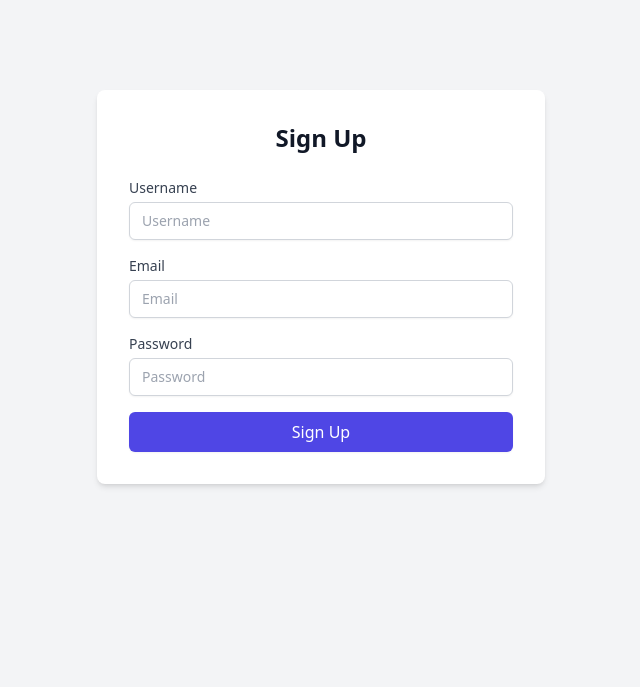
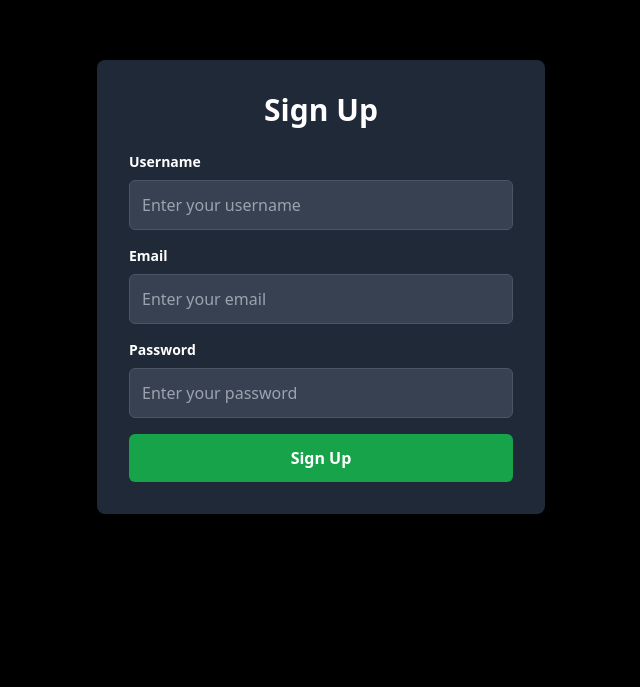
Before and after one commit to suhassk-hash/spotifyclone, a Next.js app: page /signup in a window 1280 px wide. Shown: the part 113-800 px from the top of the page, without its empty margins (319-959 px from the left). Built offline with nearby package versions, Linux system fonts and the light colour scheme; no server answers.

Commit message:
left component

```diff
--- a/src/app/(components)/header/page.tsx
+++ b/src/app/(components)/header/page.tsx
@@ -4,12 +4,8 @@ import search from "../../images/clipart742441.png";
     import { useSession, signOut } from 'next-auth/react';
     import { useRouter } from 'next/navigation';
 
-interface HeaderProps {
-    page: string;
-}
 
-
-const Header = ({ page }: HeaderProps) => {
+    const Header = ({ page }: { page: string }) => {
         const router = useRouter();
         const { data: session } = useSession();
 
@@ -25,7 +21,9 @@ const Header = ({ page }: HeaderProps) => {
                     <Image
                         src="https://uxwing.com/wp-content/themes/uxwing/download/brands-and-social-media/spotify-white-icon.png"
                         alt="Spotify Icon"
-                    className="w-20 py-2 px-6"
+                        width={80} // Set width here
+                        height={40} // Set height here
+                        className="py-2 px-6"
                     />
                     <div className="flex-grow flex items-center justify-center">
                         {page === "Home" && (
--- a/src/app/(components)/left/page.tsx
+++ b/src/app/(components)/left/page.tsx
@@ -23,7 +23,7 @@ const Left = () => {
                         <div className="color-white mx-2 bg-box py-2 pb-8 px-4 rounded-md">
                             <p className="text-m">Create your first playlist</p>
 
-                            <p className="text-xs py-1">It`&apos;`s easy, we`&apos;`ll help you</p>
+                            <p className="text-xs py-1">It&apos;s easy, we&apos;ll help you</p>
                             <button
                                 type="button"
                                 className="bg-white text-gray-800 mt-4 rounded-full"
--- a/src/app/page.tsx
+++ b/src/app/page.tsx
@@ -1,7 +1,6 @@
-"use client"
+
 import Header from "./(components)/header/page";
 import dbConnect from "../lib/dbConnect";
-
 const check=async ()=>{
     await dbConnect();
 }
@@ -10,6 +9,7 @@ export default function Home() {
     return (
         <div>
             <Header page="Home"/>
+
         </div>
     );
 }
--- a/src/app/signup/page.tsx
+++ b/src/app/signup/page.tsx
@@ -26,46 +26,46 @@ const SignupPage = () => {
     };
 
     return (
-        <div className="flex items-center justify-center min-h-screen bg-gray-100">
-            <div className="w-full max-w-md p-8 bg-white rounded-lg shadow-md">
-                <h1 className="text-2xl font-semibold text-center text-gray-900 mb-6">Sign Up</h1>
+        <div className="flex flex-col items-center justify-center h-screen bg-black text-white">
+            <div className="w-full max-w-md p-8 bg-gray-800 rounded-lg shadow-lg">
+                <h1 className="text-3xl font-bold mb-6 text-center">Sign Up</h1>
                 <form onSubmit={handleSubmit} className="space-y-4">
-                    <div>
-                        <label htmlFor="username" className="block text-sm font-medium text-gray-700">Username</label>
+                    <div className="flex flex-col">
+                        <label htmlFor="username" className="text-sm font-semibold mb-2">Username</label>
                         <input
                             type="text"
                             id="username"
-                            placeholder="Username"
+                            placeholder="Enter your username"
                             value={username}
                             onChange={(e) => setUsername(e.target.value)}
-                            className="mt-1 block w-full px-3 py-2 border border-gray-300 rounded-md shadow-sm focus:outline-none focus:ring-indigo-500 focus:border-indigo-500 sm:text-sm"
+                            className="p-3 rounded-md bg-gray-700 text-white border border-gray-600 outline-none focus:border-green-500"
                         />
                     </div>
-                    <div>
-                        <label htmlFor="email" className="block text-sm font-medium text-gray-700">Email</label>
+                    <div className="flex flex-col">
+                        <label htmlFor="email" className="text-sm font-semibold mb-2">Email</label>
                         <input
                             type="email"
                             id="email"
-                            placeholder="Email"
+                            placeholder="Enter your email"
                             value={email}
                             onChange={(e) => setEmail(e.target.value)}
-                            className="mt-1 block w-full px-3 py-2 border border-gray-300 rounded-md shadow-sm focus:outline-none focus:ring-indigo-500 focus:border-indigo-500 sm:text-sm"
+                            className="p-3 rounded-md bg-gray-700 text-white border border-gray-600 outline-none focus:border-green-500"
                         />
                     </div>
-                    <div>
-                        <label htmlFor="password" className="block text-sm font-medium text-gray-700">Password</label>
+                    <div className="flex flex-col">
+                        <label htmlFor="password" className="text-sm font-semibold mb-2">Password</label>
                         <input
                             type="password"
                             id="password"
-                            placeholder="Password"
+                            placeholder="Enter your password"
                             value={password}
                             onChange={(e) => setPassword(e.target.value)}
-                            className="mt-1 block w-full px-3 py-2 border border-gray-300 rounded-md shadow-sm focus:outline-none focus:ring-indigo-500 focus:border-indigo-500 sm:text-sm"
+                            className="p-3 rounded-md bg-gray-700 text-white border border-gray-600 outline-none focus:border-green-500"
                         />
                     </div>
                     <button
                         type="submit"
-                        className="w-full bg-indigo-600 text-white py-2 px-4 rounded-md shadow-sm hover:bg-indigo-700 focus:outline-none focus:ring-2 focus:ring-offset-2 focus:ring-indigo-500"
+                        className="w-full py-3 bg-green-600 rounded-md text-white font-semibold hover:bg-green-700 focus:outline-none focus:ring-2 focus:ring-green-500"
                     >
                         Sign Up
                     </button>
```
Lines whose indentation alone changed are shown as unchanged.
